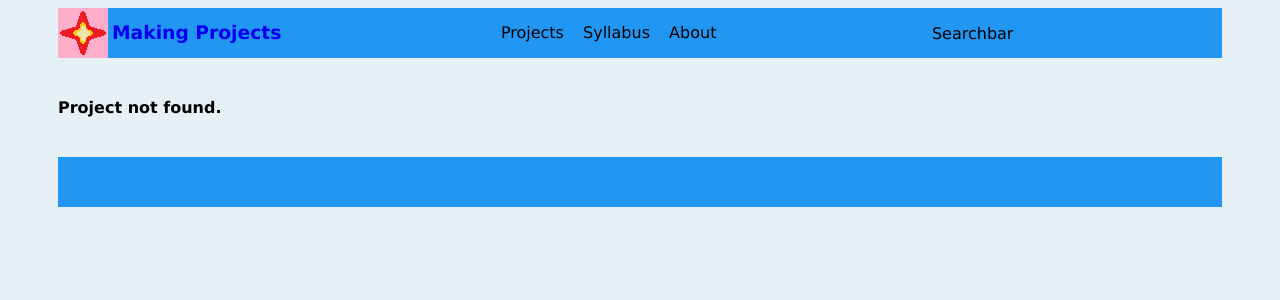
After one commit to ci-w/IndividualProject, a Django app: page /making/project/1/ in a window 1280 px wide. The commit adds this page. Shown: the top 300 px of the page. Run offline with Django 3.2, Linux system fonts and the light colour scheme; data that the repository does not hold is empty.

Commit message:
setting up individual project pages

```diff
--- a/src/making/models.py
+++ b/src/making/models.py
@@ -21,7 +21,7 @@ class Project(models.Model):
     instructions = models.TextField(max_length=500)
     views = models.IntegerField(default=0)
     category = models.ManyToManyField(Category)
-    slug = models.SlugField()
+    slug = models.SlugField(unique=True)
 
     def save(self, *args, **kwargs):
         self.slug = slugify(self.title)
--- a/src/making/urls.py
+++ b/src/making/urls.py
@@ -6,4 +6,6 @@ app_name = 'making'
 urlpatterns = [
     path('', views.index, name='index'),
     path('about/', views.about, name='about' ),
+    path('project/<slug:project_name_slug>/',
+        views.show_project, name='show_project'),
 ]
--- a/src/making/views.py
+++ b/src/making/views.py
@@ -18,3 +18,14 @@ def index(request):
 
 def about(request):
     return HttpResponse("Hiii")
+
+def show_project(request, project_name_slug):
+    context_dict = {}
+    try:
+        # is there a project with the given name?
+        project = Project.objects.get(slug=project_name_slug)
+        # add it to context dictionary
+        context_dict['project'] = project
+    except Project.DoesNotExist:
+        context_dict['project'] = None;
+    return render(request, 'making/project.html', context=context_dict)
--- a/src/static/basic.css
+++ b/src/static/basic.css
@@ -4,33 +4,7 @@
   background-color: #2196F3;
   align-items: center;
   height: 50px;
-
-}
-
-/* Style the top navigation bar */
-.topnav {
-    overflow: hidden;
-    height: 100%;
-  }
-
-  /* Style the topnav links */
-.topnav a {
-    float: left;
-    display: block;
-    color: #000000;
-    text-align: center;
-    padding-left: 7px;
-    padding-right: 7px;
-    padding-top: 3%;
-    height: 100%;
-    text-decoration: none;
-  }
-
-  /* Change color on hover */
-.topnav a:hover {
-    background-color: rgba(211,234,253,255);
-    color: black;
-
+  margin-bottom: 40px;
 }
 
 .header-icon img {
@@ -42,18 +16,44 @@
 .header-title {
   float: left;
   text-align: left;
-    vertical-align: middle;
   padding: 0px 4px;
+  margin: 0;
+  line-height: 50px;
+}
+
+/* Style the top navigation bar */
+.topnav {
+
+  overflow: hidden;
+  height: 100%;
+}
+
+/* Style the topnav links */
+.topnav a {
+  line-height: 50px;
+  color: #000000;
+  text-align: center;
+  padding-left: 7px;
+  padding-right: 7px;
+
+  text-decoration: none;
+
 
 }
 
+/* Change color on hover */
+.topnav a:hover {
+  background-color: rgba(211, 234, 253, 255);
+}
 
 body {
   background-color: rgb(229, 241, 245);
   font-family: verdana;
-    padding-left: 40px;
-    padding-right: 40px;
+  padding-left: 50px;
+  padding-right: 50px;
 }
+
+
 
 .grid-container {
   display: grid;
@@ -63,12 +63,11 @@ body {
 }
 
 .grid-item {
-    background-color: rgba(211,234,253,255);
+  background-color: rgba(211, 234, 253, 255);
   border: 1px solid rgba(0, 0, 0, 0.8);
   padding: 10px 20px;
   font-size: smaller;
   text-align: left;
-
 }
 
 .grid-item p {
@@ -91,9 +90,7 @@ body {
   padding: 2px 8px;
   margin: 2px;
   text-align: center;
-
 }
-
 
 .footer {
   display: grid;
@@ -102,5 +99,4 @@ body {
   align-items: center;
   height: 50px;
   margin-top: 40px;
-
 }
--- /dev/null
+++ b/src/templates/making/project.html
@@ -0,0 +1,54 @@
+<!DOCTYPE html>
+{% load static %}
+<html>
+<link rel="stylesheet" href="{% static 'basic.css' %}">
+<link rel="shortcut icon" type="image/png" href="{% static 'images/temp_icon.png'  %}"/>
+<head lang="en">
+    <meta charset="UTF-8" />
+    <title>Making Projects</title>
+</head>
+
+<body>
+    {% block header_block %}
+    <!-- This is header_block's default content. -->
+    <div class="header-grid">
+        <a href="/making/" class="header-icon">
+            <img src="{% static 'images/temp_icon.png' %}" alt="Temporary Icon">
+            <h3 class="header-title">Making Projects</h3>
+        </a>
+        <div class="topnav">
+            <a href="#">Projects</a>
+            <a href="#">Syllabus</a>
+            <a href="#">About</a>
+        </div>
+
+        <div class="search-bar"> Searchbar </div>
+    </div>
+    {% endblock %}
+
+
+    {% if project %}
+        <b>{{ project.title }}</b> <br>
+
+
+        {% for category in project.category.all %}
+            <button class="project-type"> {{ category }}</button>
+        {% endfor %}
+
+        <p> {{ project.instructions }} </p>
+        <img src="{% static 'images/project_image.png' %}" alt="Temporary Icon">
+
+
+    {% else %}
+    <b>Project not found.</b>
+    {% endif %}
+
+    {% block footer_block %}
+    <div class="footer"> </div>
+    <!-- This is footer_block's default content. -->
+    {% endblock %}
+
+
+</body>
+
+</html>
```
Also changed, not shown: src/manual.md (+1 -1 lines), src/templates/making/index.html (+13 -9 lines), src/making/migrations/0003_auto_20221027_1433.py (added). Lines whose indentation alone changed are shown as unchanged.
